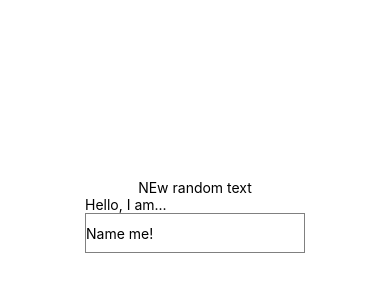
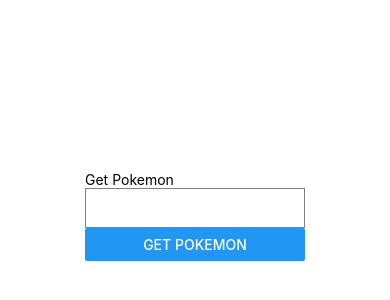
Before and after one commit to julianCostinea/react_native_starter, a React Native app: screen / in a window 390 px wide. Shown: the part 206-506 px from the top of the page. Built offline with nearby package versions, Linux system fonts and the light colour scheme.

Commit message:
added getSingle

```diff
--- a/App.js
+++ b/App.js
@@ -1,12 +1,12 @@
 import { StatusBar } from "expo-status-bar";
-import { StyleSheet, Text, View } from "react-native";
+import { StyleSheet, View } from "react-native";
 import Cat from "./components/Cat";
+import PokemonGetSingle from "./components/PokemonGetSingle";
 
 export default function App() {
   return (
     <View style={styles.container}>
-      <Text>NEw random text</Text>
-      <Cat />
+      <PokemonGetSingle />
       <StatusBar style="auto" />
     </View>
   );
--- a/components/Cat.tsx
+++ b/components/Cat.tsx
@@ -1,10 +1,16 @@
 import React from "react";
 import { Text, TextInput, View } from "react-native";
 
-const Cat = () => {
+interface IProps {
+  name: string;
+}
+
+const Cat = (props: IProps) => {
+  const { name } = props;
   return (
     <View>
       <Text>Hello, I am...</Text>
+      <Text>{name}</Text>
       <TextInput
         style={{
           height: 40,
--- /dev/null
+++ b/components/PokemonGetSingle.tsx
@@ -0,0 +1,46 @@
+import React, { useState } from "react";
+import { Button, Text, TextInput, View } from "react-native";
+
+const PokemonGetSingle = () => {
+  const [pokemonNameInput, setPokemonNameInput] = useState("");
+  const [pokemonName, setPokemonName] = useState("");
+  const [pokemonType, setPokemonType] = useState("");
+  const [errorMessage, setErrorMessage] = useState("");
+
+  const getPokemon = () => {
+    setErrorMessage("");
+    setPokemonName("");
+
+    if (pokemonNameInput === "") {
+      setErrorMessage("Pokemon name cannot be empty");
+      return;
+    }
+
+    fetch("https://pokeapi.co/api/v2/pokemon/" + pokemonNameInput.toLowerCase())
+      .then((response) => {
+        return response.json();
+      })
+      .then((json) => {
+        setPokemonName(json.name);
+        setPokemonType(json.types[0].type.name);
+      })
+      .catch((error) => console.error(error));
+  };
+
+  return (
+    <View>
+      <Text>Get Pokemon</Text>
+      <TextInput
+        style={{ height: 40, borderColor: "gray", borderWidth: 1 }}
+        value={pokemonNameInput}
+        onChangeText={setPokemonNameInput}
+      />
+      <Button title="Get Pokemon" onPress={getPokemon} />
+      {/* <Cat name="New name 2"/> */}
+      <Text>{pokemonName && `${pokemonName} is of type: ${pokemonType}`}</Text>
+      <Text>{errorMessage}</Text>
+    </View>
+  );
+};
+
+export default PokemonGetSingle;
```
